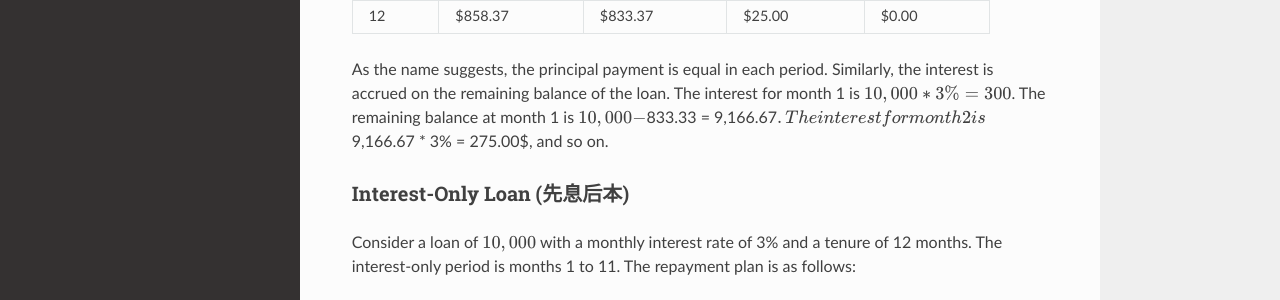
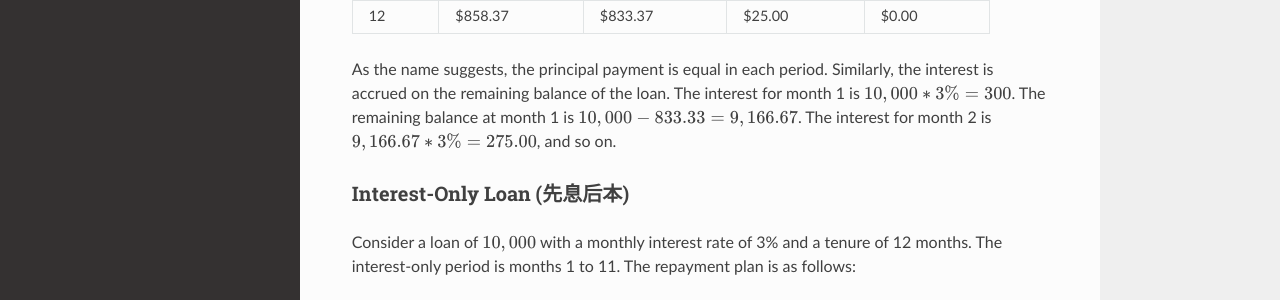
Before and after one commit to kychanbp/credit_risk_mgmt_fintech, a Sphinx documentation site: the page built from docs/source/fundamentals/bonds_interest_rates.md, in a window 1280 px wide and 900 px high, scrolled down 6228 px. Shown: the part 152-452 px from the top of the window. Built offline with Sphinx 7.4.7 and the Read the Docs theme 2.0.0, drawn with Linux system fonts in a browser that asks for light colours.

Commit message:
fixed typos and remove WIP

```diff
--- a/docs/source/fundamentals/bonds_interest_rates.md
+++ b/docs/source/fundamentals/bonds_interest_rates.md
@@ -147,7 +147,7 @@ Consider the same loan as above, but the repayment plan is as follows:
 | 11       | $883.33        | $833.33           | $50.00          | $833.37      |
 | 12       | $858.37        | $833.37           | $25.00          | $0.00        |
 
-As the name suggests, the principal payment is equal in each period. Similarly, the interest is accrued on the remaining balance of the loan. The interest for month 1 is $10,000 * 3\% = 300$. The remaining balance at month 1 is $10,000 - $833.33 = 9,166.67$. The interest for month 2 is $9,166.67 * 3\% = 275.00$, and so on.
+As the name suggests, the principal payment is equal in each period. Similarly, the interest is accrued on the remaining balance of the loan. The interest for month 1 is $10,000 * 3\% = 300$. The remaining balance at month 1 is $10,000 - 833.33 = 9,166.67$. The interest for month 2 is $9,166.67 * 3\% = 275.00$, and so on.
 
 ### Interest-Only Loan (先息后本)
 
```
